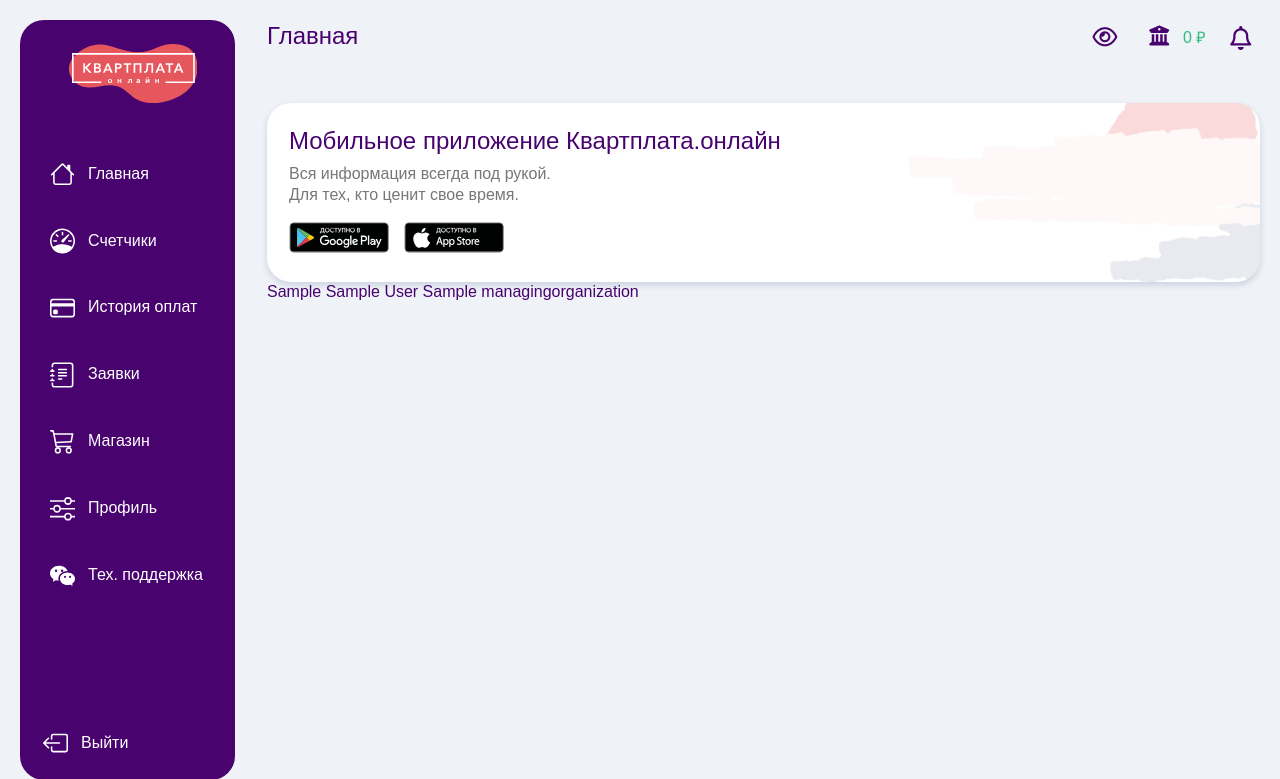
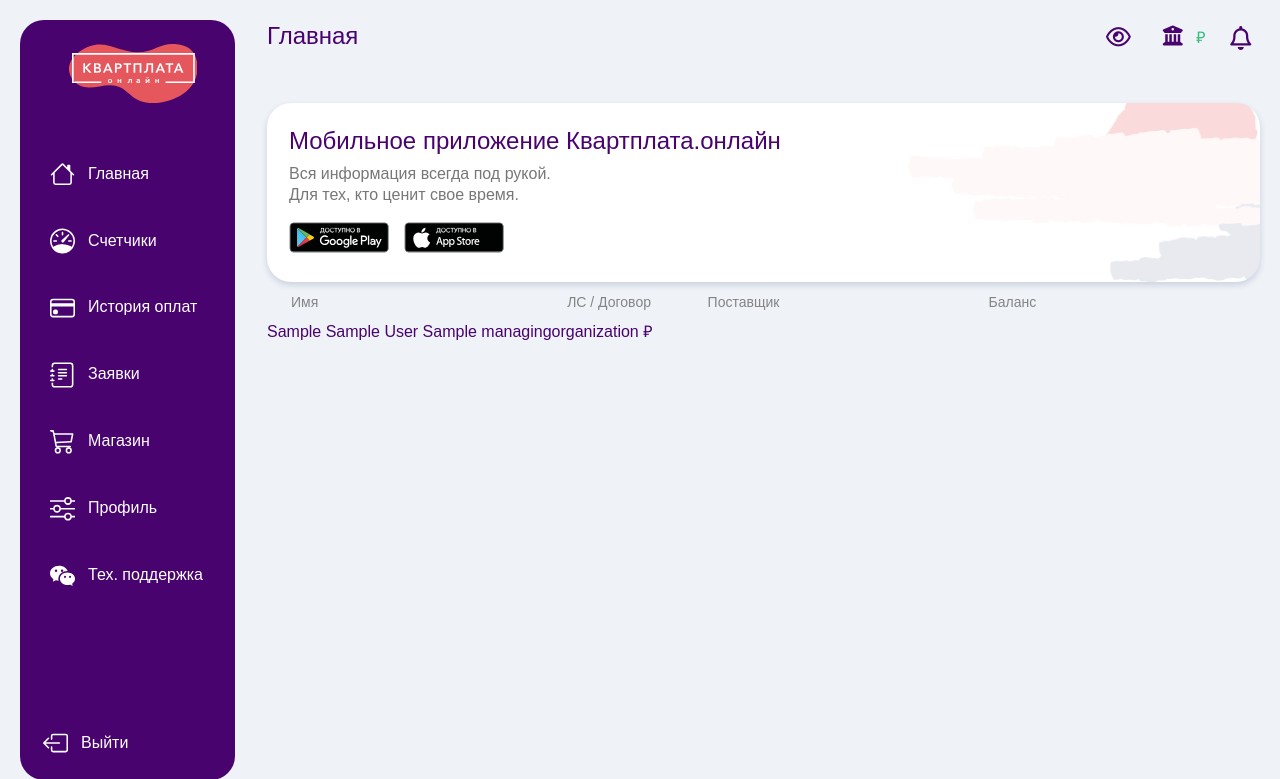
Before and after one commit to isk-daniar/housing-and-communal-services, a Django app: template hcs_system_project/templates/hcs/home.html in a window 1280 px wide. Shown: the top 779 px of the page. Run offline with Django 4.2, Linux system fonts and the light colour scheme; the template is opened without the code that fills it: values that come from a table or form of the project are taken from there, others are empty; tables that the repository leaves empty hold one stand-in row (values such as "Sample post"); lists and menus that the app fills with data are empty; some libraries are stand-ins or nearby versions.

Commit message:
display personal_account_list

```diff
--- a/hcs_system_project/apps/hcs_system/models.py
+++ b/hcs_system_project/apps/hcs_system/models.py
@@ -7,9 +7,10 @@
     name = models.CharField(max_length=200)
     slug = models.SlugField(max_length=100)
     organization = models.ForeignKey('ManagingOrganization', on_delete=models.PROTECT, null=True)
-    address = models.CharField(max_length=200)
+    address = models.ForeignKey('Address', on_delete=models.PROTECT, null=True)
     last_payment = models.DateField()
     balance = models.ForeignKey('UserBalance', on_delete=models.PROTECT, null=True)
+    user = models.ForeignKey(User, verbose_name='Users', on_delete=models.CASCADE)
 
     def __str__(self):
         return self.name
@@ -18,8 +19,11 @@
     user = models.ForeignKey(User, verbose_name='Users', on_delete=models.CASCADE)
     date = models.DateField(auto_now=True )
     value = models.DecimalField(max_digits=6, decimal_places=2)
+    value_str = models.CharField(max_length=200)
     slug = models.SlugField(max_length=100)
 
+    def __str__(self):
+        return self.value_str
 
 class ManagingOrganization(models.Model):
     name = models.CharField(max_length=200)
@@ -40,7 +44,15 @@
     def __str__(self):
         return self.name
 
-class Statement(models.Model):
+
+class Address(models.Model):
+    name = models.CharField(max_length=200)
+
+    def __str__(self):
+        return self.name
+
+class CreatingApplication(models.Model):
+    address = models.ForeignKey('Address', on_delete=models.PROTECT, null=True)
     subject_appeal = models.CharField(max_length=100)
     your_message = models.CharField(max_length=1000)
     file = models.FileField()
--- a/hcs_system_project/static/css/home-style.css
+++ b/hcs_system_project/static/css/home-style.css
@@ -90,3 +90,50 @@
     color: #171715;
     margin-bottom: 1rem;
 }
+/* app-payment-all__list  */
+.payment-all__list {
+    margin-bottom: 220px;
+    overflow-y: auto;
+    z-index: 1;
+    position: relative;
+}
+.table-payments {
+    padding-bottom: 3rem;
+}
+.app-table--small {
+    border-spacing: 0 0.1rem;
+}
+.app-table--small .app-table__thead {
+    height: 40px;
+}
+.app-table__thead tr {
+    height: 30px;
+}
+.app-table__thead tr th:first-child {
+    padding: 5px 1.5rem;
+}
+.app-table--small .app-table__thead th {
+    font-size: .875rem;
+}
+.app-table__thead tr th {
+    text-align: left;
+    padding: 0 1.2rem;
+    font-size: 1rem;
+    color: #848483;
+    font-weight: 400;
+}
+.app-table__tbody {
+    width: 100%;
+}
+.app-table-pa {
+    width: 30%;
+}
+.app-table-name{
+    width: 15%;
+}
+.app-table-organization{
+    width: 30%;
+}
+.app-table-balance{
+    width: 12%;
+}
--- a/hcs_system_project/templates/base.html
+++ b/hcs_system_project/templates/base.html
@@ -184,7 +184,11 @@
                                             <i class="fa fa-university" aria-hidden="true" style="font-size: 1.25rem;"></i>
                                         </span>
                                     </button>
-                                    <span data-v-6e3cd10b="" class="block-debt block-debt--success">0 ₽</span>
+                                    <span data-v-6e3cd10b="" class="block-debt block-debt--success">
+                                        {% for personal_account in personal_account_list %}
+                                            <span>{{ personal_account.balance }} ₽</span>
+                                        {% endfor %}
+                                    </span>
                                 </p>
                             </div>
                             <div data-v-6e3cd10b="" class="balance__bell">
--- a/hcs_system_project/templates/hcs/home.html
+++ b/hcs_system_project/templates/hcs/home.html
@@ -34,12 +34,47 @@
             </div>
         </div>
     </div>
-    <div class="app-info_room">
-        {% for personal_account in personal_account_list %}
-            {{ personal_account.pa }}
-            {{ personal_account.name }}
-            {{ personal_account.organization }}
-            {{ personal_account.balance }}
-        {% endfor %}
+    <div data-v-894d0d10="" class="payment-all__list">
+        <div class="table-payments" data-v-894d0d10="">
+            <table class="app-table app-table--small app-table--only">
+                <thead class="app-table__thead">
+                <tr class="app-table__tr-head">
+                    <th width="30%" class="app-table__th">
+                        <span>Имя</span>
+                    </th>
+                    <th width="15%" class="app-table__th">
+                        <span>ЛС / Договор</span>
+                    </th>
+                    <th width="30%" class="app-table__th">
+                    <span>Поставщик</span>
+                    </th>
+                    <th width="12%" class="app-table__th">
+                        <span>Баланс</span>
+                    </th>
+                </tr>
+                </thead>
+            </table>
+            <div class="app-table__tbody">
+                {% for personal_account in personal_account_list %}
+                    <div class="app-table-pa">
+
+                    </div>
+                    <div class="app-table-name">
+
+                    </div>
+                    <div class="app-table-organization">
+
+                    </div>
+                    <div class="app-table-balance">
+
+                    </div>
+                    {{ personal_account.pa }}
+                    {{ personal_account.name }}
+                    {{ personal_account.organization }}
+                    <span>{{ personal_account.balance }} ₽</span>
+                {% endfor %}
+            </div>
+        </div>
     </div>
+
 {% endblock %}
```
Also changed, not shown: hcs_system_project/api/v1/hcs_system/views.py (+13 -6 lines), hcs_system_project/apps/hcs_system/admin.py (+6 -2 lines).
